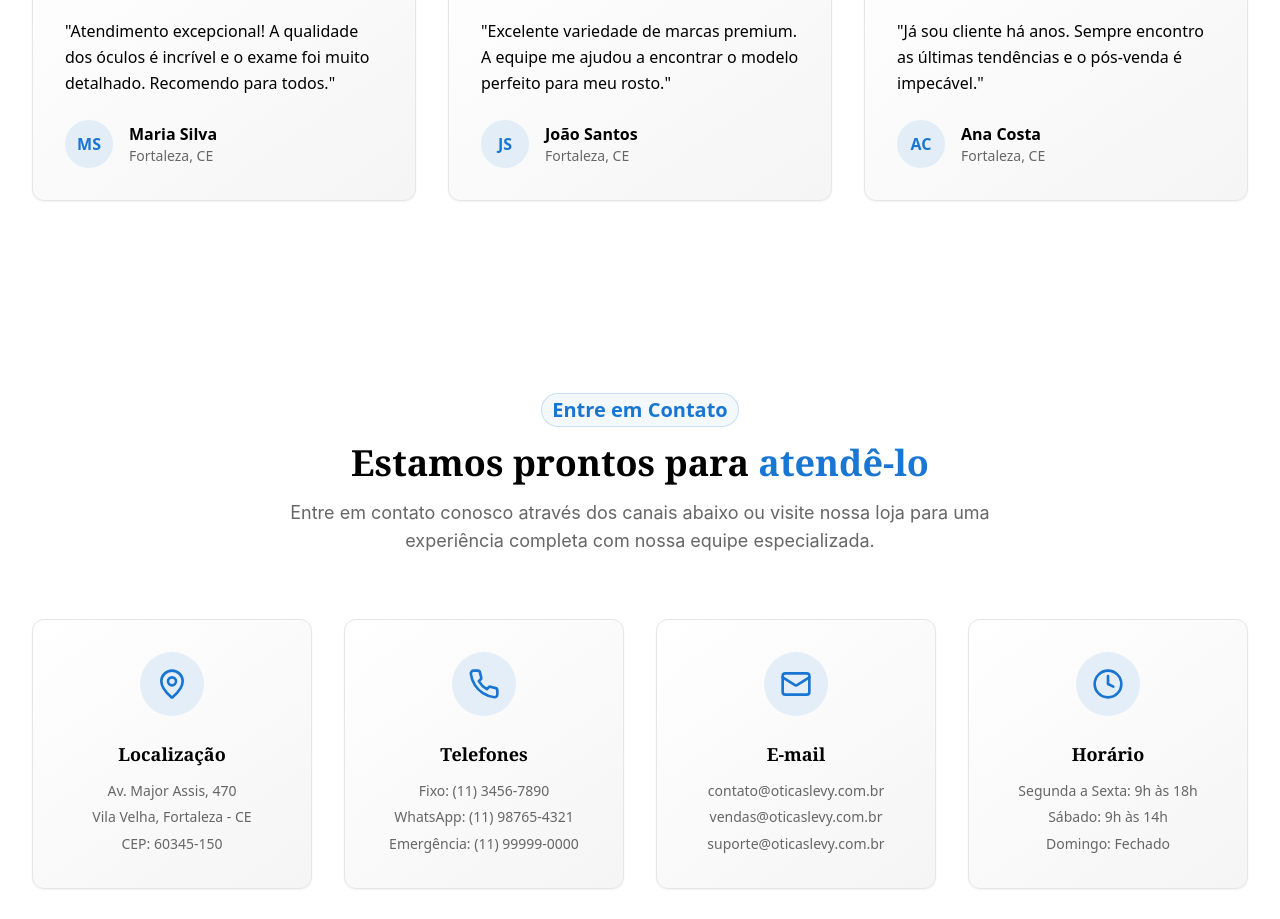
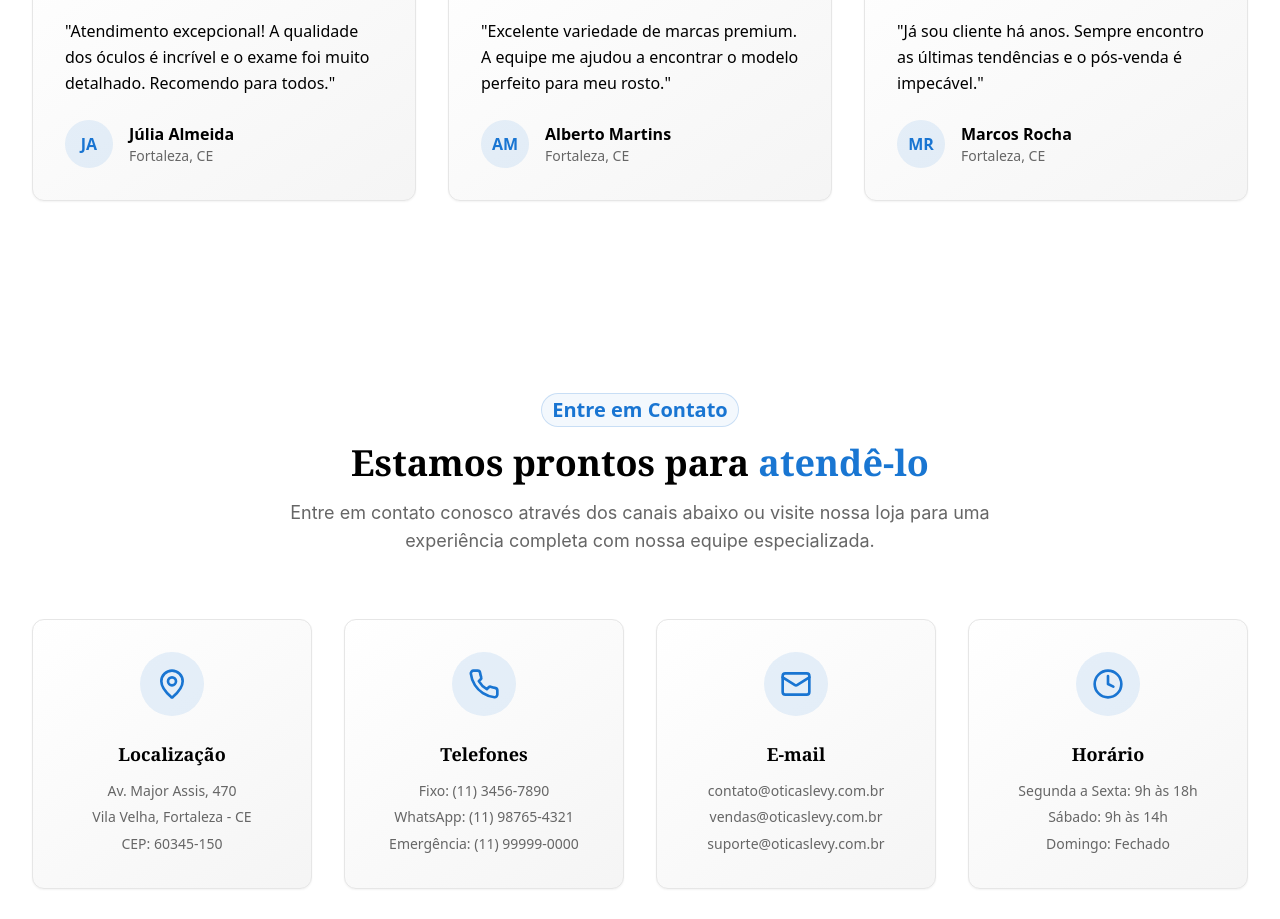
Before and after one commit to GabrielSales10/clarity-style-vision, a React (Vite) app: page / in a window 1280 px wide. Shown: the part 5280-6199 px from the top of the page. Built offline with nearby package versions, Linux system fonts and the light colour scheme; the HTML template or start-up script is replaced by a standard one.

Commit message:
Code edited in Lovable Code Editor

```diff
--- a/src/components/TestimonialsSection.tsx
+++ b/src/components/TestimonialsSection.tsx
@@ -7,19 +7,19 @@ import AnimatedSection from '@/components/AnimatedSection';
 const TestimonialsSection = () => {
   const testimonials = [
     {
-      name: 'Maria Silva',
+      name: 'Júlia Almeida',
       location: 'Fortaleza, CE',
       comment: 'Atendimento excepcional! A qualidade dos óculos é incrível e o exame foi muito detalhado. Recomendo para todos.',
       rating: 5,
     },
     {
-      name: 'João Santos',
+      name: 'Alberto Martins',
       location: 'Fortaleza, CE',
       comment: 'Excelente variedade de marcas premium. A equipe me ajudou a encontrar o modelo perfeito para meu rosto.',
       rating: 5,
     },
     {
-      name: 'Ana Costa',
+      name: 'Marcos Rocha',
       location: 'Fortaleza, CE',
       comment: 'Já sou cliente há anos. Sempre encontro as últimas tendências e o pós-venda é impecável.',
       rating: 5,
```
